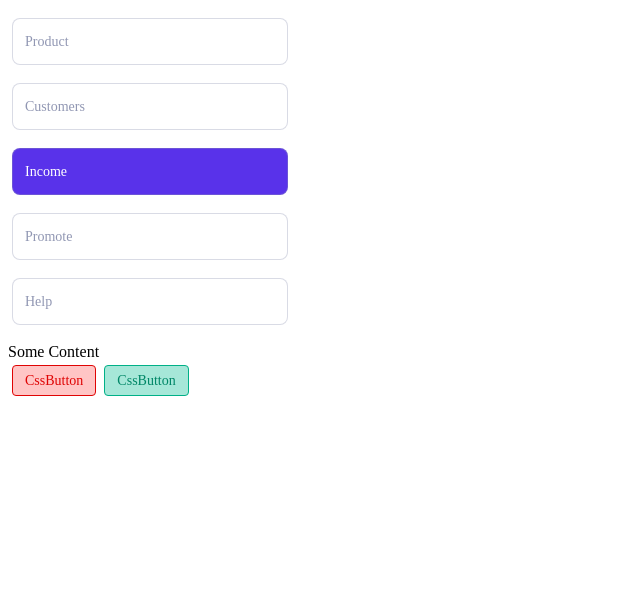
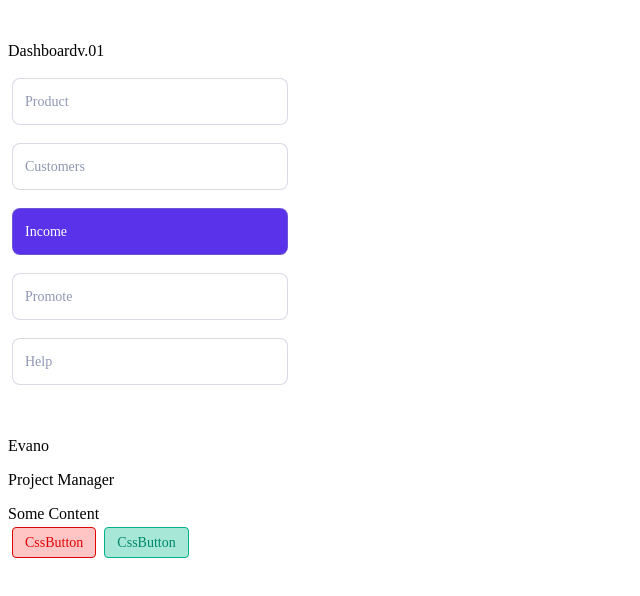
Before and after one commit to hustle2live/crm-test-task, a React (Create React App) app: page / in a window 1280 px wide. Shown: the top 596 px of the page, without its empty margins (0-640 px from the left). Built offline with nearby package versions, Linux system fonts and the light colour scheme.

Commit message:
add components

```diff
--- a/src/App.jsx
+++ b/src/App.jsx
@@ -1,17 +1,7 @@
 import React from 'react';
 
 import { CssButton } from './stories/CssButton';
-import { Link } from './stories/Link';
-
-const SideBar = () => (
-   <>
-      <Link label="product" />
-      <Link label="customers" />
-      <Link label="income" active/>
-      <Link label="promote" />
-      <Link label="help" />
-   </>
-);
+import { SideBar } from './Components/Sidebar/SideBar';
 
 const Content = () => <div>Some Content</div>;
 
--- /dev/null
+++ b/src/Components/Sidebar/SideBar.jsx
@@ -0,0 +1,33 @@
+import { Link } from '../../stories/Link';
+
+import styles from './sidebar.module.scss';
+
+export const SideBar = () => (
+   <div className={styles.wrapper}>
+      <div className={styles.title}>
+         <div className={styles.title__icon}>
+            <img src='' alt='' />
+         </div>
+         <p className={styles.title__text}>
+            Dashboard
+            <span className={styles.title__version}>v.01</span>
+         </p>
+      </div>
+      <div className={styles.navMenu}>
+         <Link label='product' />
+         <Link label='customers' />
+         <Link label='income' active />
+         <Link label='promote' />
+         <Link label='help' />
+      </div>
+      <div className={styles.profile}>
+         <div className={styles.profile__picture}>
+            <img src='' alt='' />
+         </div>
+         <div className={styles.profile__description}>
+            <p className={styles.profile__name}>Evano</p>
+            <p className={styles.profile__position}>Project Manager</p>
+         </div>
+      </div>
+   </div>
+);
```
Also changed, not shown: src/Components/Customers/Customers.jsx (added), src/Components/Customers/customers.module.scss (added), src/Components/Sidebar/sidebar.module.scss (added).
